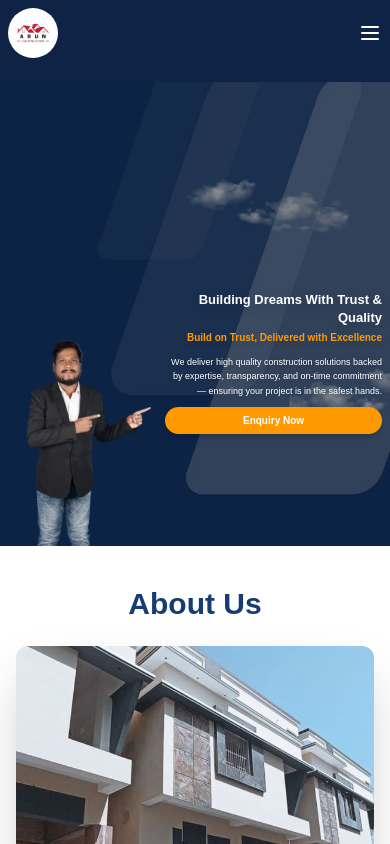
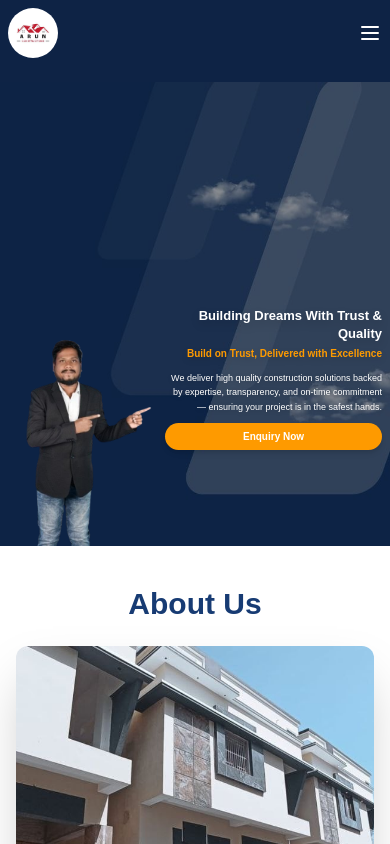
Before and after one commit to digitalservice-001/Arun-constructions, a Next.js app: page / in a window 390 px wide. Shown: the top 844 px of the page. Built offline with nearby package versions, Linux system fonts and the light colour scheme.

Commit message:
change bottom

```diff
--- a/src/app/page.js
+++ b/src/app/page.js
@@ -200,7 +200,7 @@ export default function Home() {
           </div>
 
           {/* Text Content (always right, centered vertically) */}
-          <div className="w-[58%] sm:w-[55%] md:w-[60%] lg:w-[62%] sm:mt-[6rem] mt-[6rem] text-right flex flex-col justify-center">
+          <div className="w-[58%] sm:w-[55%] md:w-[60%] lg:w-[62%] sm:mt-[6rem] mt-[8rem] text-right flex flex-col justify-center">
             <h2 className="text-white text-[13px] sm:text-lg md:text-3xl lg:text-5xl font-bold leading-snug drop-shadow-lg">
               Building Dreams With Trust & Quality
             </h2>
```
